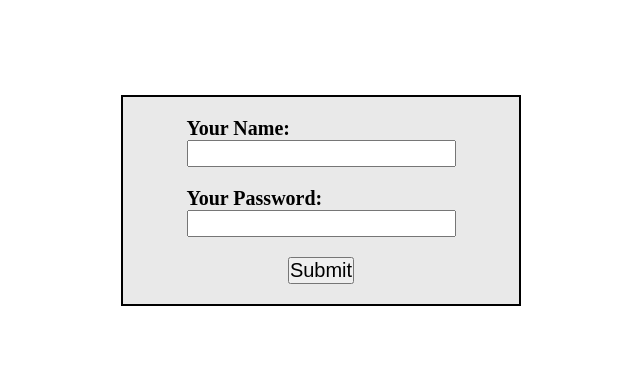
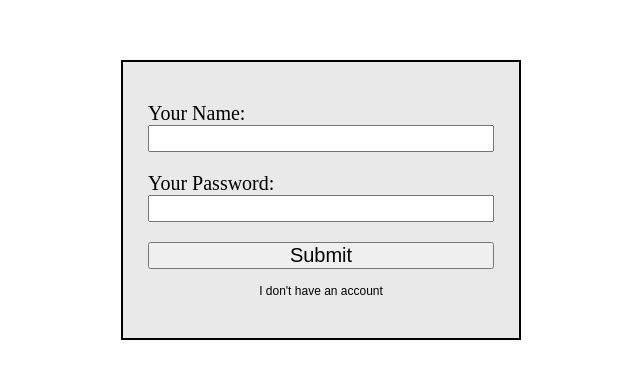
Before and after one commit to AleksandrRise/Authentication, a plain HTML site: page frontend/index.html in a window 1280 px wide. Shown: the part 200-578 px from the top of the page, without its empty margins (319-959 px from the left). Drawn offline with Linux system fonts and the light colour scheme.

Commit message:
Changed divs into one form and added 'no account' button

```diff
--- a/frontend/index.html
+++ b/frontend/index.html
@@ -10,19 +10,15 @@
     <div class="menuBlock">
         <div class="menuBlock__container">
 
-            <div class="menuBlock__name">
-                <h2 class="name__title">Your Name:</h2>
-                <input class="name__input" type="text">
-            </div>
+            <form class="menuBlock__form">
+                <label for="menuBlock__name" class="menuBlock__nameLabel">Your Name:</label>
+                <input type="text" id="menuBlock__name" class="menuBlock__name">
+                <label for="menuBlock__password" class="menuBlock__passLabel">Your Password:</label>
+                <input type="password" id="menuBlock__password" class="menuBlock__password">
 
-            <div class="menuBlock__password">
-                <h2 class="password__title">Your Password:</h2>
-                <input class="password__input" type="password">
-            </div>
-
-            <div class="menuBlock__submit">
-                <button type="submit" class="menuBlock__submitBtn">Submit</button>
-            </div>
+                <input type="submit" id="menuBlock__submit" class="menuBlock__submit" value="Submit">
+                <button class="menuBlock__noAccount">I don't have an account</button>
+            </form>
 
         </div>
     </div>
--- a/frontend/style.css
+++ b/frontend/style.css
@@ -15,7 +15,7 @@ body {
 
 .menuBlock {
     border: 2px solid #000;
-    padding: 20px;
+    padding: 25px;
     background-color: #e9e9e9;
     margin: 0 auto;
     width: 400px;
@@ -23,10 +23,39 @@ body {
 
 .menuBlock__container {
     width: 100%;
+}
+
+.menuBlock__form {
     display: flex;
-    align-items: center;
-    justify-content: center;
     flex-direction: column;
+}
 
-    gap: 20px;
+.menuBlock__name, .menuBlock__password {
+    margin-bottom: 20px;
 }
+
+.menuBlock__nameLabel {
+    margin-top: 15px;
+}
+
+.menuBlock__noAccount {
+    border: none;
+    background-color: transparent;
+    font-size: 12px;
+    width: fit-content;
+    padding: 15px;
+    margin: 0 auto;
+}
+
+.menuBlock__noAccount:hover {
+    color: #0c75e6;
+    cursor: pointer;
+}
+
+.menuBlock__noAccount:active {
+    transform: scale(0.98);
+}
+
+.menuBlock__submit:hover {
+    cursor: pointer;
+}
```
